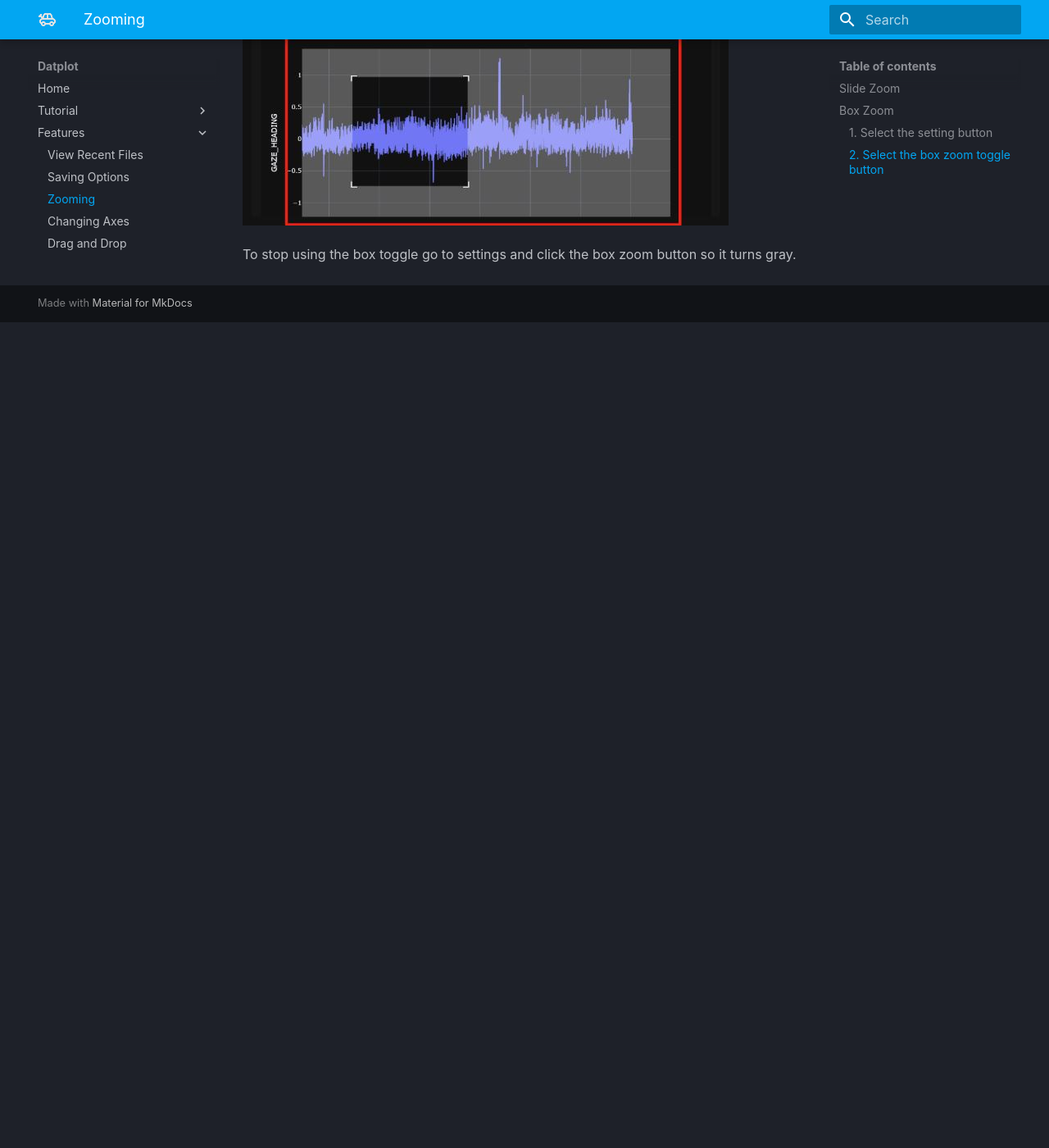
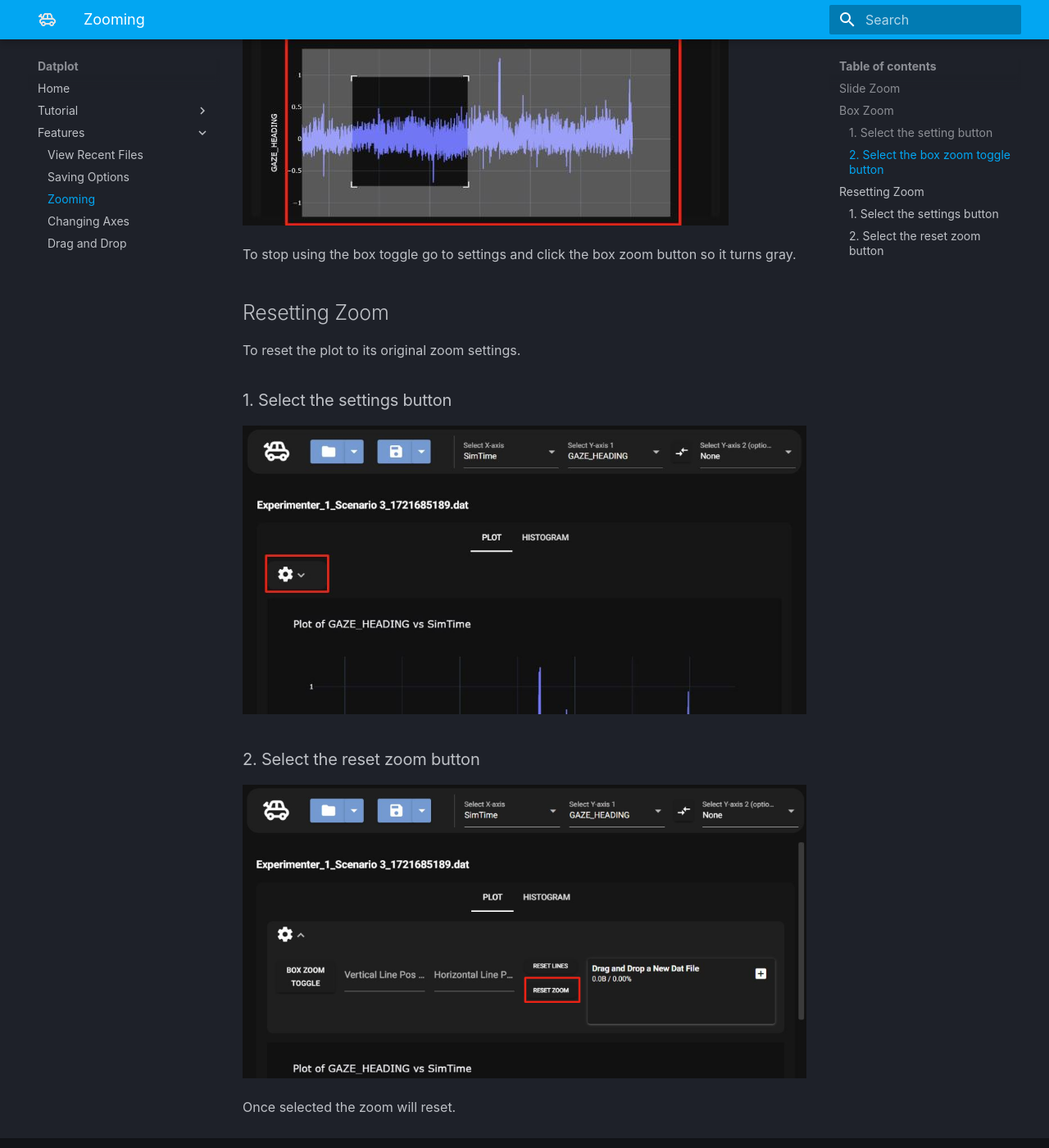
Before and after one commit to OSUDSL/datplots, an MkDocs documentation site: the page built from docs/features/zoom.md, in a window 1280 px wide and 1400 px high, scrolled down 2796 px. Shown: the whole window at 82% size. Built offline with MkDocs 1.6.1 and Material for MkDocs 9.7.7, drawn with Linux system fonts in a browser that asks for light colours; some web fonts are replaced; before the commit the page ends 3189 px from its top, so only the background shows below that.

Commit message:
Updated documentation

```diff
--- a/docs/features/zoom.md
+++ b/docs/features/zoom.md
@@ -33,3 +33,17 @@ To use the box zoom, highlight the area of the map that you want to zoom in on a
 ![box zoom example view](../img/boxtogglezoomed.JPG)
 
 To stop using the box toggle go to settings and click the box zoom button so it turns gray.
+
+## Resetting Zoom
+
+To reset the plot to its original zoom settings.
+
+### 1. Select the settings button
+
+![Settings view](../img/settingsbutton.JPG)
+
+### 2. Select the reset zoom button
+
+![Settings view](../img/resetzoom.png)
+
+Once selected the zoom will reset.
```
Also changed, not shown: docs/tutorial/installation.md (+4 -0 lines), docs/img/resetzoom.png (added).
